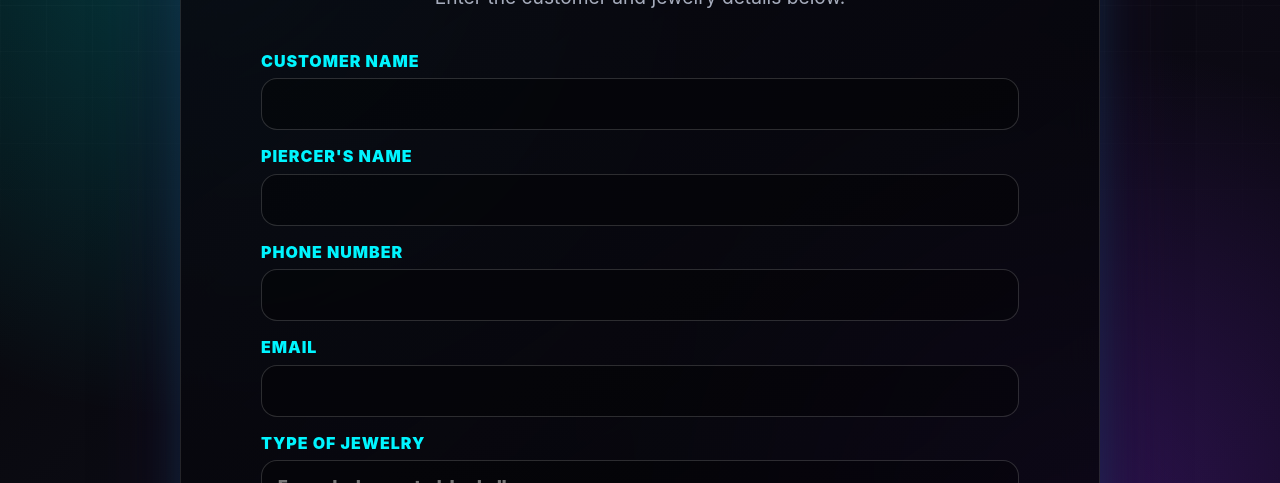
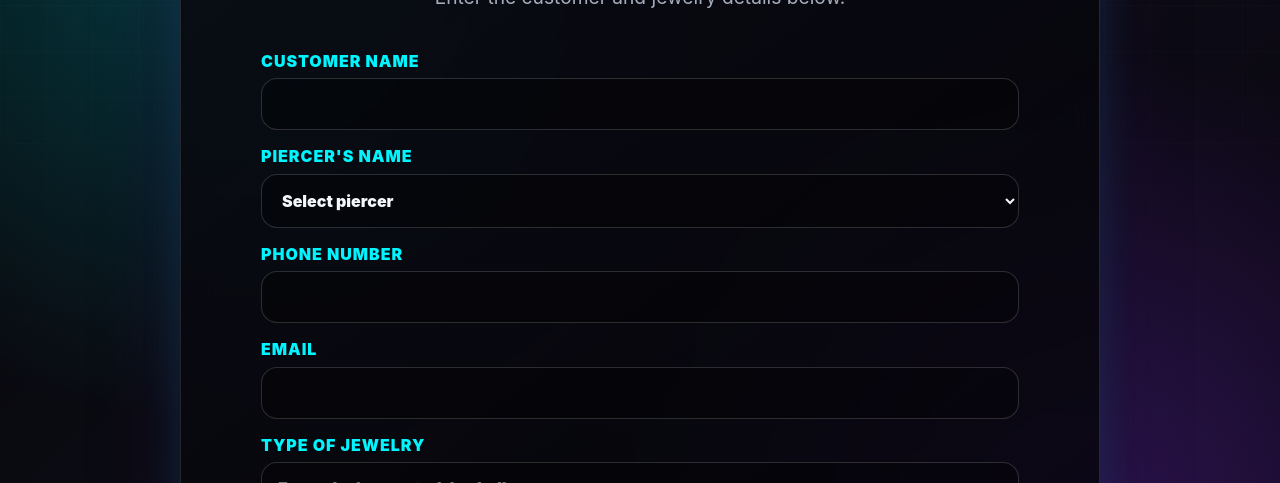
Before and after one commit to BizeeBrad/Wayout-app, a plain HTML site: page piercing-form.html in a window 1280 px wide. Shown: the part 317-800 px from the top of the page. Drawn offline with Linux system fonts and the light colour scheme.

Commit message:
Make piercer name a dropdown

```diff
--- a/piercing-form.html
+++ b/piercing-form.html
@@ -22,7 +22,15 @@
 
           <label class="form-field">
             <span>Piercer's name</span>
-            <input name="piercerName" type="text" autocomplete="name" required />
+            <select name="piercerName" required>
+              <option value="">Select piercer</option>
+              <option value="Bryanna">Bryanna</option>
+              <option value="Omarni">Omarni</option>
+              <option value="Stet">Stet</option>
+              <option value="Kiersten">Kiersten</option>
+              <option value="Naila">Naila</option>
+              <option value="Ari">Ari</option>
+            </select>
           </label>
 
           <label class="form-field">
--- a/styles.css
+++ b/styles.css
@@ -239,7 +239,8 @@ h1 {
   text-transform: uppercase;
 }
 
-.form-field input {
+.form-field input,
+.form-field select {
   width: 100%;
   padding: 0.95rem 1rem;
   border: 1px solid rgba(255, 255, 255, 0.16);
@@ -250,7 +251,13 @@ h1 {
   text-transform: none;
 }
 
-.form-field input:focus {
+.form-field select option {
+  color: #050509;
+  background: #ffffff;
+}
+
+.form-field input:focus,
+.form-field select:focus {
   outline: none;
   border-color: rgba(0, 245, 255, 0.8);
   box-shadow: 0 0 20px rgba(0, 245, 255, 0.16);
```
